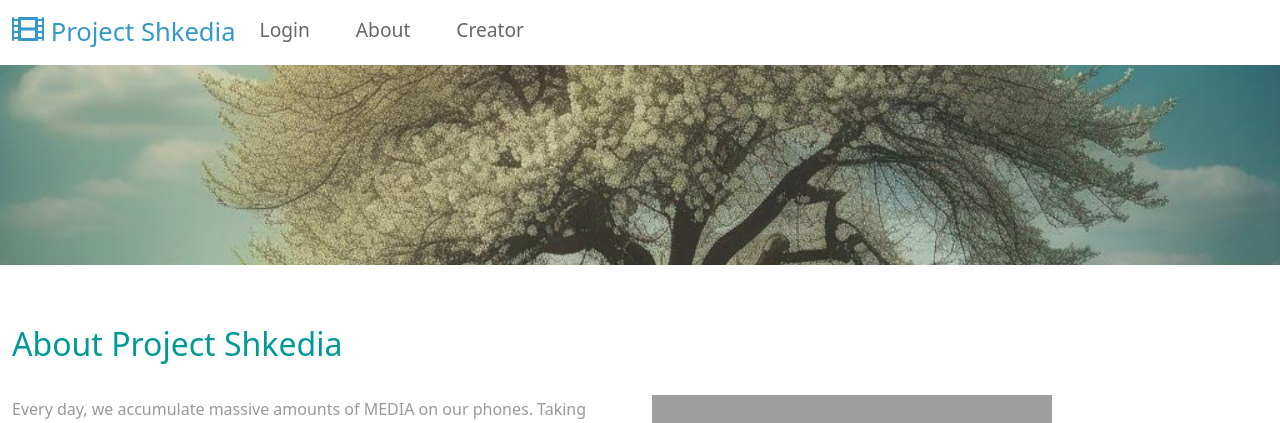
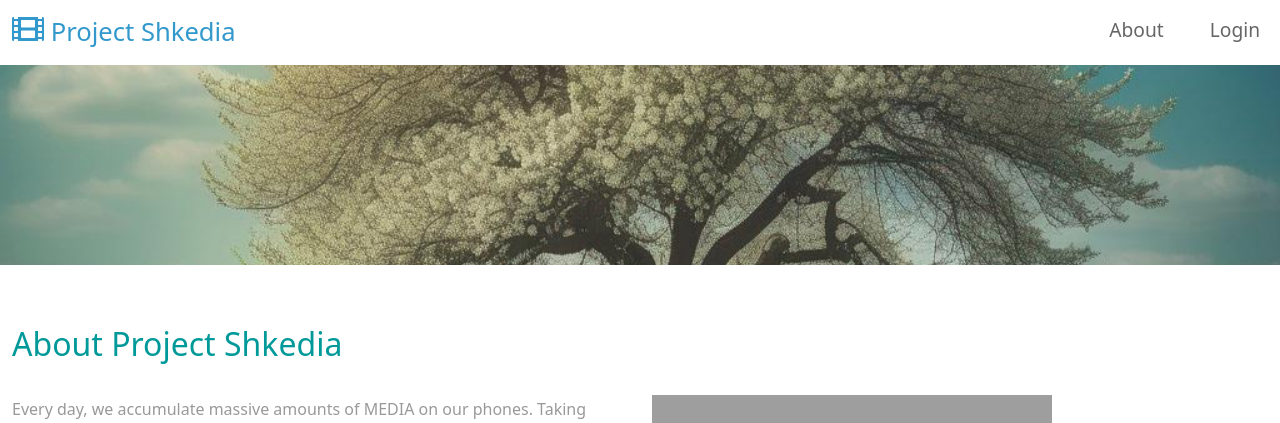
Before and after one commit to ozRnDs/shkedia-photo-gallary-backend, a Django app: page /about in a window 1280 px wide. Shown: the top 423 px of the page. Run offline with Django 4.2, Linux system fonts and the light colour scheme; some libraries are stand-ins or nearby versions; grey boxes are pictures that could not be loaded.

Commit message:
feat(templates/navbar): Create dropdown menu for the about section. Adjust the navbar to the new bootstrap version

```diff
--- a/src/templates/navbar.html
+++ b/src/templates/navbar.html
@@ -7,7 +7,7 @@
         <button class="navbar-toggler" type="button" data-toggle="collapse" data-target="#navbarSupportedContent" aria-controls="navbarSupportedContent" aria-expanded="false" aria-label="Toggle navigation">
             <i class="fas fa-bars"></i>
         </button>
-        <div class="collapse navbar-collapse" id="navbarSupportedContent">
+        <div class="collapse navbar-collapse justify-content-end" id="navbarSupportedContent">
             <ul class="navbar-nav ml-auto mb-2 mb-lg-0">
                 {% comment %}
                 <!-- <li class="nav-item">
@@ -22,20 +22,24 @@
                     <a class="nav-link nav-link-1" aria-current="page" href="/">Photos</a>
                 </li>
                 {% endif %}
+                <li class="nav-item dropdown">
+                    <a class="nav-link nav-link-2" href="#" data-toggle="dropdown">About</a>
+                    <div class="dropdown-menu">
+                        <a class="dropdown-item" href="{% url 'about' %}">Project</a>
+                        <a class="dropdown-item" href="{% url 'about_creator' %}">Creator</a>
+                    </div>
+                </li>
 
                 <li class="nav-item">
                     {% if request.user.id %}
-                    <a class="nav-link nav-link-2" href="{% url 'logout' %}">Logout</a>
+                        <a class="nav-link nav-link-3" href="{% url 'logout' %}">Logout</a>
                     {% else %}
-                    <a class="nav-link nav-link-2" href="{% url 'login' %}">Login</a>
+                        <a class="nav-link nav-link-3" href="{% url 'login' %}">Login</a>
                     {% endif %}
                 </li>
-            <li class="nav-item">
-                <a class="nav-link nav-link-3" href="{% url 'about' %}">About</a>
-            </li>
-            <li class="nav-item">
+                <!-- <li class="nav-item">
                     <a class="nav-link nav-link-3" href="{% url 'about_creator' %}">Creator</a>
-            </li>
+                </li> -->
             </ul>
         </div>
     </div>
```
Lines whose indentation alone changed are shown as unchanged.
